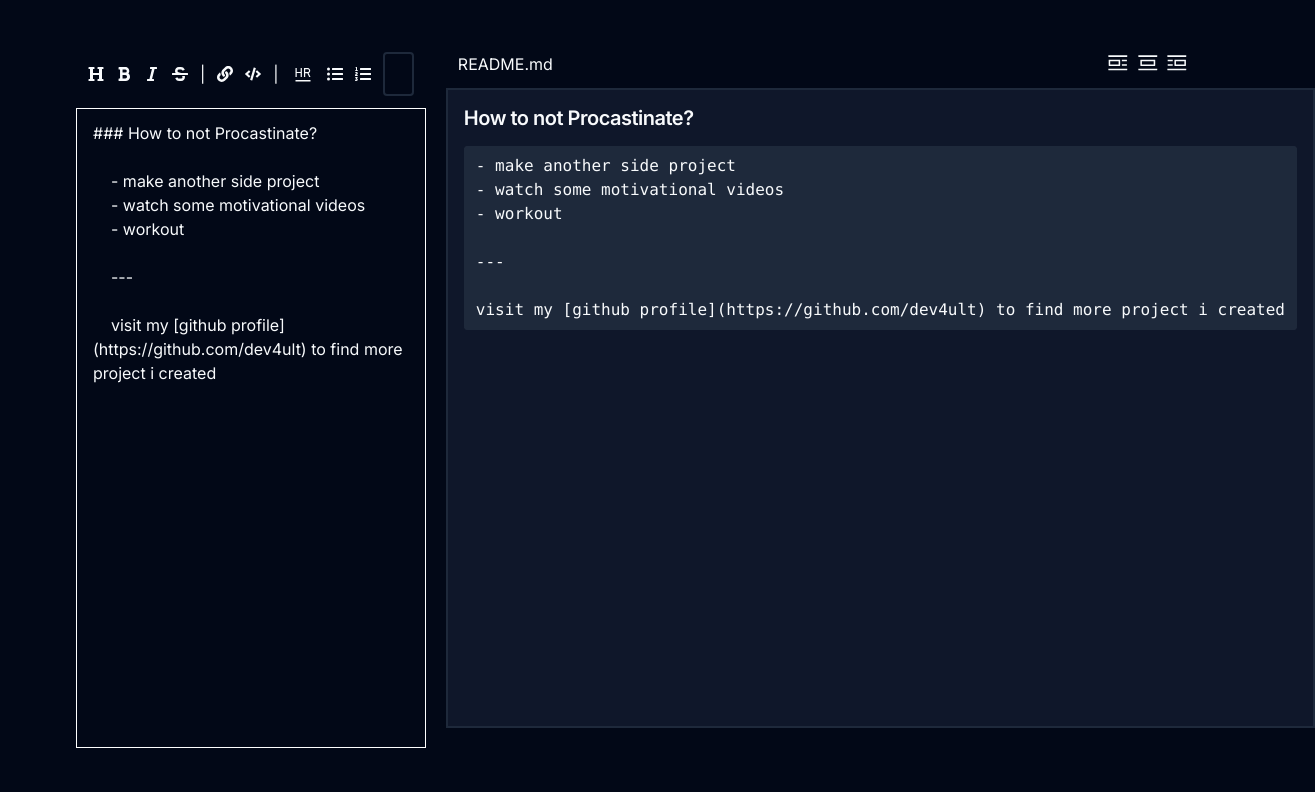
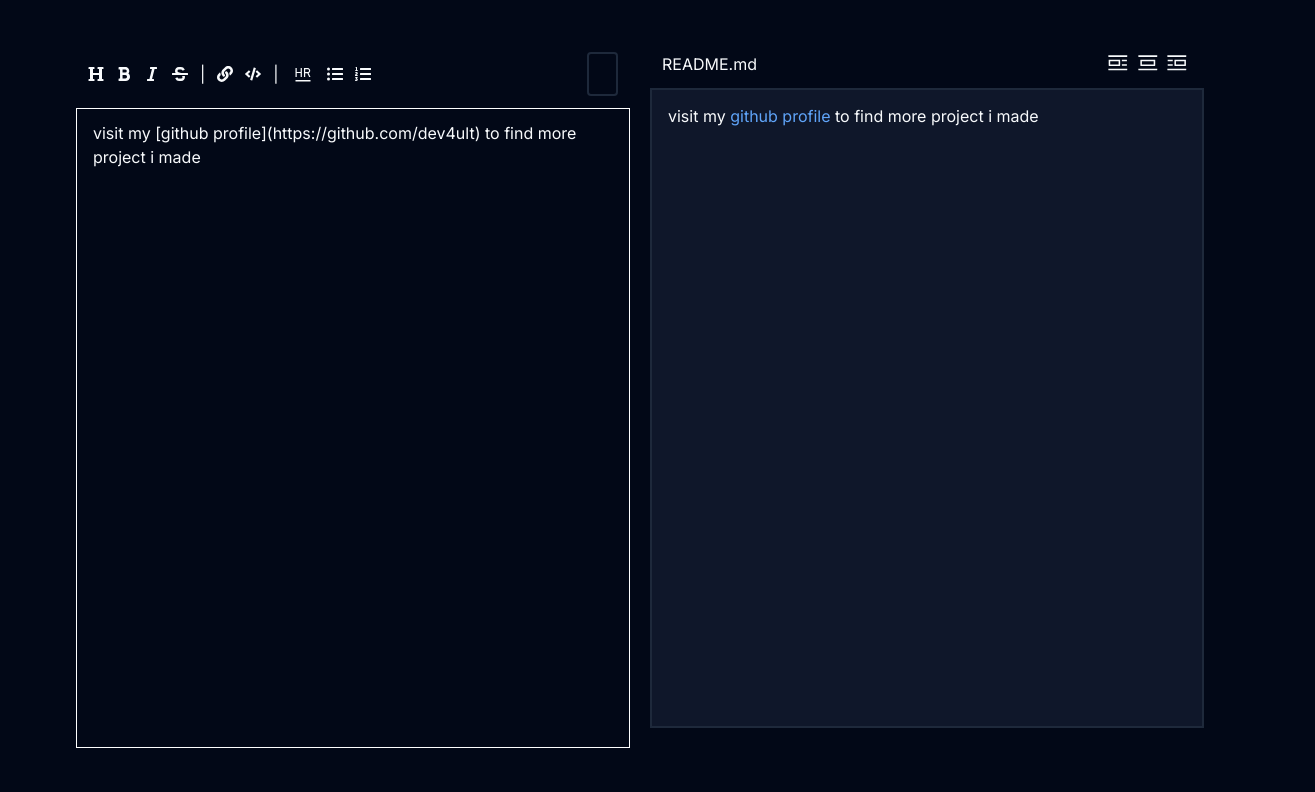
Before and after one commit to dev4ult/readme-md-editor, a React (Vite) app: page / in a window 1280 px wide. Shown: the top 792 px of the page, 1315 px wide, since content can reach past the window. Built offline with nearby package versions, Linux system fonts and the light colour scheme; some icons are missing.

Commit message:
update: change starter note

```diff
--- a/src/pages/home.tsx
+++ b/src/pages/home.tsx
@@ -110,15 +110,7 @@ const Home = () => {
 
   React.useEffect(() => {
     let lastMdNote = localStorage.getItem('last-md-note');
-    const note = `### How to not Procastinate?
-
-    - make another side project
-    - watch some motivational videos
-    - workout
-
-    ---
-
-    visit my [github profile](https://github.com/dev4ult) to find more project i created`;
+    const note = `visit my [github profile](https://github.com/dev4ult) to find more project i made`;
     if (!lastMdNote) {
       localStorage.setItem('last-md-note', note);
       lastMdNote = localStorage.getItem('last-md-note');
```
